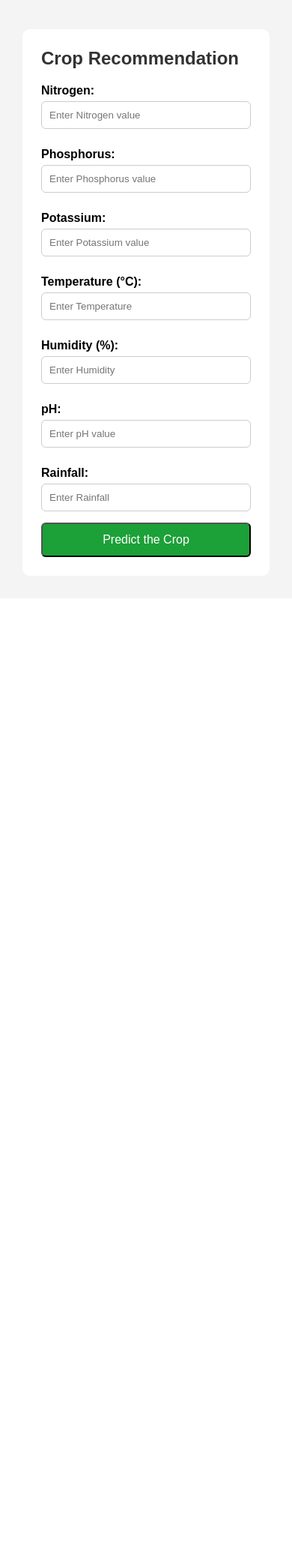
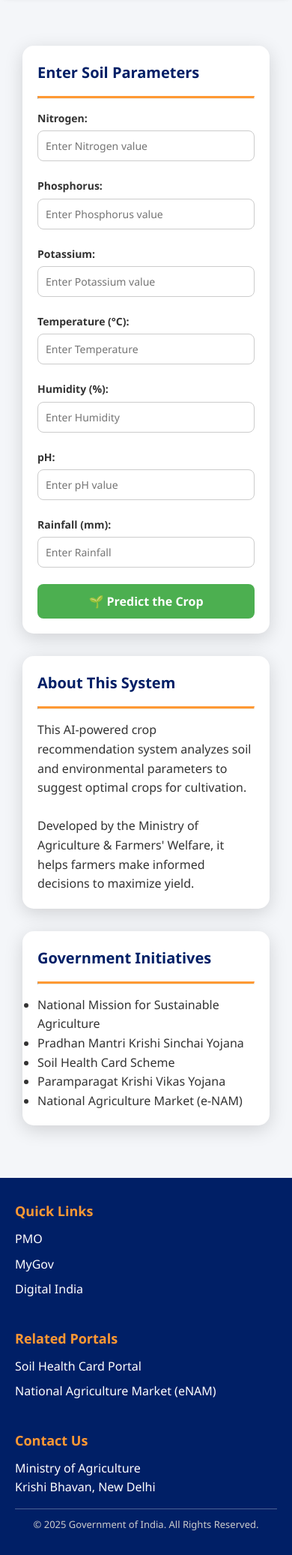
Before and after one commit to PrinceMishraMan/Crop_Recommendation_System, a Flask app: page / in a window 390 px wide. Shown: the part 473-2547 px from the top of the page at 75% size. Before the commit the page ends 1216 px from the top, so only its background shows below. Run offline with Flask 3, Linux system fonts and the light colour scheme; parts of the project's set-up code (start-up, migrations or seed data) failed here and were passed over.

Commit message:
Update index.html

```diff
--- a/templates/index.html
+++ b/templates/index.html
@@ -1,52 +1,347 @@
 <!DOCTYPE html>
 <html lang="en">
 <head>
-    <meta charset="UTF-8">
-    <meta name="viewport" content="width=device-width, initial-scale=1.0">
-    <title>Document</title>
-    <link rel="stylesheet" href="static/style.css">
+  <meta charset="UTF-8">
+  <meta name="viewport" content="width=device-width, initial-scale=1.0">
+  <title>Crop Recommendation System</title>
+  <style>
+    * {
+      margin: 0;
+      padding: 0;
+      box-sizing: border-box;
+      font-family: 'Segoe UI', Tahoma, Geneva, Verdana, sans-serif;
+    }
+
+    body {
+      background: #f4f6f9;
+      color: #333;
+      line-height: 1.6;
+    }
+
+    header {
+      background: linear-gradient(90deg, #fdb813, #ffffff, #2c6d2c);
+      padding: 15px;
+      text-align: center;
+    }
+
+    header h1 {
+      font-size: 22px;
+      color: #001f66;
+    }
+
+    nav {
+      background: #001f66;
+      padding: 15px;
+      display: flex;
+      justify-content: space-between;
+      align-items: center;
+      flex-wrap: wrap;
+    }
+
+    nav ul {
+      display: flex;
+      list-style: none;
+      gap: 20px;
+      flex-wrap: wrap;
+    }
+
+    nav ul li a {
+      color: white;
+      text-decoration: none;
+      font-size: 15px;
+      font-weight: 600;
+      transition: color 0.3s ease;
+    }
+
+    nav ul li a:hover {
+      color: #ffcc33;
+    }
+
+    select {
+      padding: 6px;
+      border-radius: 6px;
+      font-size: 14px;
+      border: none;
+    }
+
+    .heading {
+      margin: 40px auto;
+      font-size: 26px;
+      font-weight: bold;
+      background: #061774;
+      color: #f1f2f6;
+      padding: 12px;
+      border-radius: 12px;
+      text-align: center;
+      max-width: 600px;
+      box-shadow: 0 4px 10px rgba(0, 0, 0, 0.2);
+    }
+
+    .container {
+      display: flex;
+      justify-content: center;
+      padding: 30px;
+      gap: 30px;
+      flex-wrap: wrap;
+    }
+
+    .box {
+      background: #fff;
+      padding: 25px;
+      border-radius: 15px;
+      box-shadow: 0 6px 25px rgba(0, 0, 0, 0.15);
+      flex: 1;
+      min-width: 280px;
+      max-width: 500px;
+      transition: transform 0.3s ease;
+    }
+
+    .box:hover {
+      transform: translateY(-5px);
+    }
+
+    .box h2 {
+      color: #001f66;
+      margin-bottom: 15px;
+      font-size: 20px;
+    }
+
+    .box form label {
+      display: block;
+      margin: 10px 0 5px;
+      font-weight: bold;
+      font-size: 14px;
+    }
+
+    .box form input {
+      width: 100%;
+      padding: 10px;
+      margin-bottom: 12px;
+      border: 1px solid #ccc;
+      border-radius: 8px;
+      font-size: 14px;
+      transition: border 0.3s ease;
+    }
+
+    .box form input:focus {
+      border: 1px solid #4caf50;
+      outline: none;
+    }
+
+    .box form button {
+      margin-top: 10px;
+      width: 100%;
+      padding: 12px;
+      background: #4caf50;
+      color: white;
+      font-size: 16px;
+      border-radius: 8px;
+      border: none;
+      font-weight: bold;
+      cursor: pointer;
+      transition: background 0.3s ease;
+    }
+
+    .box form button:hover {
+      background: #397d3c;
+    }
+
+    .box hr {
+      border-top: 3px solid #ff9933;
+      margin: 15px 0;
+    }
+
+    footer {
+      background: #001f66;
+      color: white;
+      padding: 30px 20px;
+      margin-top: 40px;
+    }
+
+    .footer-container {
+      display: flex;
+      justify-content: space-between;
+      flex-wrap: wrap;
+      gap: 30px;
+      margin-bottom: 15px;
+    }
+
+    .footer-box {
+      min-width: 200px;
+      flex: 1;
+    }
+
+    footer h3 {
+      margin-bottom: 10px;
+      color: #ff9933;
+      font-size: 18px;
+    }
+
+    footer ul {
+      list-style: none;
+      padding: 0;
+    }
+
+    footer ul li {
+      margin: 8px 0;
+    }
+
+    footer ul li a {
+      color: white;
+      text-decoration: none;
+      transition: color 0.3s ease;
+    }
+
+    footer ul li a:hover {
+      color: #ff9933;
+    }
+
+    .copyright {
+      text-align: center;
+      font-size: 13px;
+      color: #cccccc;
+      padding-top: 10px;
+      border-top: 1px solid rgba(255, 255, 255, 0.3);
+    }
+
+    /* Responsive Design */
+    @media (max-width: 768px) {
+      nav {
+        flex-direction: column;
+        align-items: flex-start;
+      }
+
+      .container {
+        flex-direction: column;
+        align-items: center;
+      }
+
+      .heading {
+        font-size: 22px;
+      }
+    }
+
+    @media (max-width: 480px) {
+      nav ul {
+        gap: 10px;
+      }
+
+      nav ul li a {
+        font-size: 14px;
+      }
+
+      .heading {
+        font-size: 20px;
+        padding: 10px;
+      }
+
+      .box {
+        padding: 20px;
+      }
+    }
+  </style>
 </head>
 <body>
-     <header>Crop Recommendation System</header>
+
+  <header>
+    <h1>Government of India <br> Ministry of Agriculture & Farmers' Welfare</h1>
+  </header>
+
+  <nav>
+    <ul>
+      <li><a href="#">Home</a></li>
+      <li><a href="#">Schemes</a></li>
+      <li><a href="#">Services</a></li>
+      <li><a href="#">Data & Analytics</a></li>
+      <li><a href="#">Contact Us</a></li>
+      <li><a href="#">Login</a></li>
+    </ul>
+    <select>
+      <option>English</option>
+      <option>Hindi</option>
+      <option>Others</option>
+    </select>
+  </nav>
+
+  <div class="heading"><h2>🌾 Crop Recommendation System</h2></div>
 
   <div class="container">
-
-    <img src="https://kj1bcdn.b-cdn.net/media/25217/farming.png" alt="Crops">
-
-    <div class="form-container">
-      <h2>Crop Recommendation</h2>
-      <form action="/predict" method="post">
+    <div class="box">
+      <h2>Enter Soil Parameters</h2>
+      <form>
+        <hr>
         <label for="nitrogen">Nitrogen:</label>
-        <input type="number" id="nitrogen" name="nitrogen" placeholder="Enter Nitrogen value" required>
+        <input type="number" id="nitrogen" placeholder="Enter Nitrogen value" required>
 
         <label for="phosphorus">Phosphorus:</label>
-        <input type="number" id="phosphorus" name="phosphorus" placeholder="Enter Phosphorus value" required>
+        <input type="number" id="phosphorus" placeholder="Enter Phosphorus value" required>
 
         <label for="potassium">Potassium:</label>
-        <input type="number" id="potassium" name="potassium" placeholder="Enter Potassium value" required>
+        <input type="number" id="potassium" placeholder="Enter Potassium value" required>
 
         <label for="temperature">Temperature (°C):</label>
-        <input type="decimal" id="temperature" name="temperature" placeholder="Enter Temperature" required>
+        <input type="number" id="temperature" placeholder="Enter Temperature" required>
 
         <label for="humidity">Humidity (%):</label>
-        <input type="decimal" id="humidity" name="humidity" placeholder="Enter Humidity" required>
+        <input type="number" id="humidity" placeholder="Enter Humidity" required>
 
         <label for="ph">pH:</label>
-        <input type="decimal" id="ph" name="ph" placeholder="Enter pH value" required>
+        <input type="number" id="ph" placeholder="Enter pH value" required>
 
-        <label for="rainfall">Rainfall:</label>
-        <input type="decimal" id="rainfall" name="rainfall" placeholder="Enter Rainfall" required>
+        <label for="rainfall">Rainfall (mm):</label>
+        <input type="number" id="rainfall" placeholder="Enter Rainfall" required>
 
-        <button type="submit">Predict the Crop</button>
+        <button type="submit">🌱 Predict the Crop</button>
       </form>
-        {% if prediction_text %}
-            <div class="result">
-                <h3>Recommended Crop:</h3>
-                <p>{{ prediction_text }}</p>
-            </div>
-        {% endif %}
+    </div>
+
+    <div class="box">
+      <h2>About This System</h2>
+      <hr>
+      <p>This AI-powered crop recommendation system analyzes soil and environmental parameters to suggest optimal crops for cultivation.</p><br>
+      <p>Developed by the Ministry of Agriculture & Farmers' Welfare, it helps farmers make informed decisions to maximize yield.</p>
+    </div>
+
+    <div class="box">
+      <h2>Government Initiatives</h2>
+      <hr>
+      <ul>
+        <li>National Mission for Sustainable Agriculture</li>
+        <li>Pradhan Mantri Krishi Sinchai Yojana</li>
+        <li>Soil Health Card Scheme</li>
+        <li>Paramparagat Krishi Vikas Yojana</li>
+        <li>National Agriculture Market (e-NAM)</li>
+      </ul>
     </div>
   </div>
 
+  <footer>
+    <div class="footer-container">
+      <div class="footer-box">
+        <h3>Quick Links</h3>
+        <ul>
+          <li><a href="#">PMO</a></li>
+          <li><a href="#">MyGov</a></li>
+          <li><a href="#">Digital India</a></li>
+        </ul>
+      </div>
+
+      <div class="footer-box">
+        <h3>Related Portals</h3>
+        <ul>
+          <li><a href="#">Soil Health Card Portal</a></li>
+          <li><a href="#">National Agriculture Market (eNAM)</a></li>
+        </ul>
+      </div>
+
+      <div class="footer-box">
+        <h3>Contact Us</h3>
+        <p>Ministry of Agriculture</p>
+        <p>Krishi Bhavan, New Delhi</p>
+      </div>
+    </div>
+    <p class="copyright">© 2025 Government of India. All Rights Reserved.</p>
+  </footer>
+
 </body>
 </html>
```
